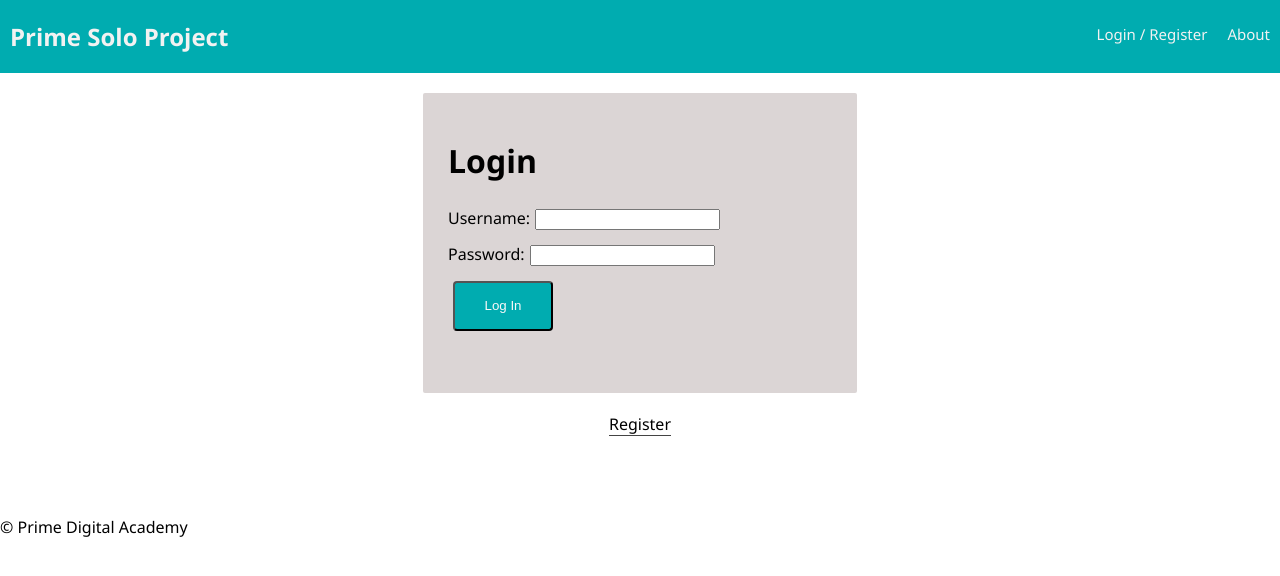
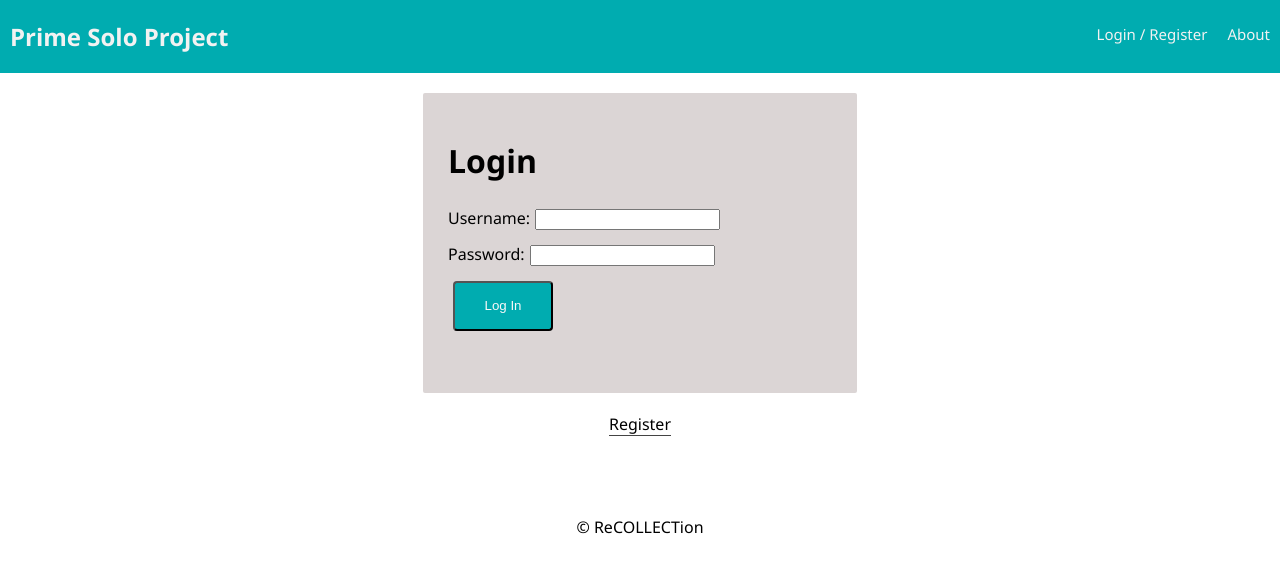
Before and after one commit to victoriachhieng/ReCOLLECTion, a React (Create React App) app: page /#/home in a window 1280 px wide. Shown: the top 576 px of the page. Built offline with nearby package versions, Linux system fonts and the light colour scheme; no server answers.

Commit message:
changed footer description align text center

```diff
--- a/src/components/Footer/Footer.js
+++ b/src/components/Footer/Footer.js
@@ -8,7 +8,9 @@ import './Footer.css'
 
 const Footer = () => (
   <footer>
-    &copy; Prime Digital Academy
+    <center>
+      &copy; ReCOLLECTion
+    </center>
   </footer>
 );
 
```
